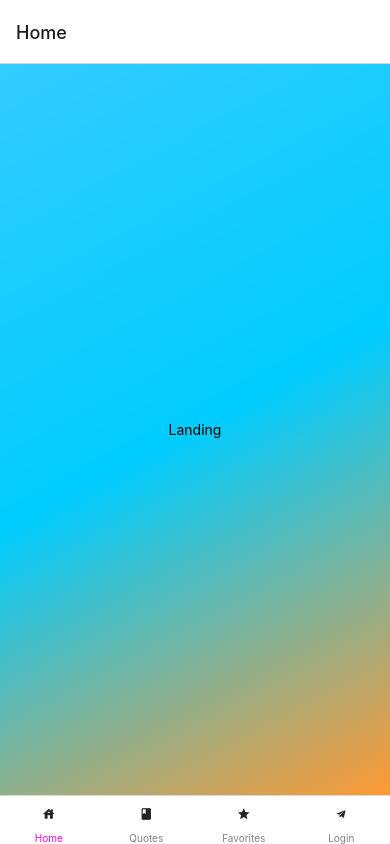
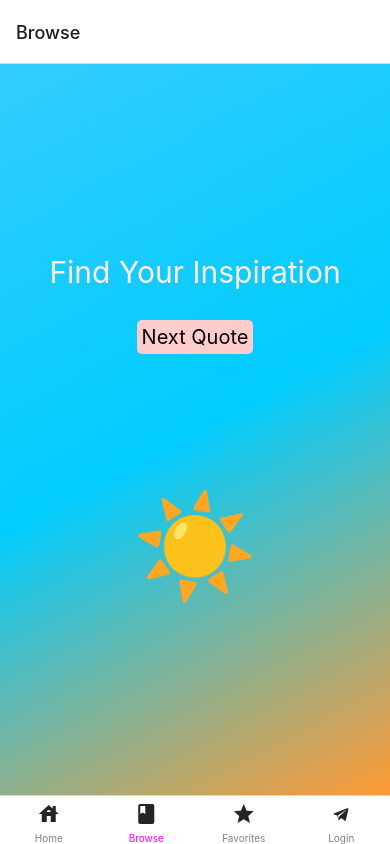
Before and after one commit to cassichan/inspirational-quote-mobile-ts, a React Native app: screen /Browse in a window 390 px wide. Built offline with nearby package versions, Linux system fonts and the light colour scheme; no server answers.

Commit message:
removed unused code and renamed tab

```diff
--- a/App.tsx
+++ b/App.tsx
@@ -1,5 +1,4 @@
 import * as React from "react";
-// import { StatusBar } from "expo-status-bar";
 import { createBottomTabNavigator } from "@react-navigation/bottom-tabs";
 import { NavigationContainer } from "@react-navigation/native";
 import { Icon } from "react-native-elements";
@@ -24,21 +23,21 @@ export default function App() {
             name="Home"
             component={Landing}
             options={() => {
-              return { tabBarIcon: () => <Icon name="house" size="20" /> };
+              return { tabBarIcon: () => <Icon name="house" tvParallaxProperties={undefined} /> };
             }}
           />
           <Tab.Screen
-            name="Quotes"
+            name="Browse"
             component={QuotePage}
             options={() => {
-              return { tabBarIcon: () => <Icon name="book" size="20" /> };
+              return { tabBarIcon: () => <Icon name="book" tvParallaxProperties={undefined} /> };
             }}
           />
           <Tab.Screen
             name="Favorites"
             component={QuotePage}
             options={() => {
-              return { tabBarIcon: () => <Icon name="star" size="20" /> };
+              return { tabBarIcon: () => <Icon name="star" tvParallaxProperties={undefined} /> };
             }}
           />
           <Tab.Screen
@@ -47,7 +46,7 @@ export default function App() {
             options={() => {
               return {
                 tabBarIcon: () => (
-                  <Icon name="sc-telegram" type="evilicon" size="20" />
+                  <Icon name="sc-telegram" type="evilicon" tvParallaxProperties={undefined} />
                 ),
               };
             }}
--- a/screens/QuotePage.tsx
+++ b/screens/QuotePage.tsx
@@ -1,7 +1,6 @@
 import { useState, useEffect } from "react";
 import { Text } from "react-native";
 import { LinearGradient } from "expo-linear-gradient";
-// import { StatusBar } from "expo-status-bar";
 import { Quote } from "../models/quote";
 import QuoteCard from "../components/QuoteCard";
 import { styles } from "../styles.js";
@@ -55,7 +54,6 @@ export default function QuotePage() {
       ) : null}
 
       <Text style={styles.sun}>☀️</Text>
-      {/* <StatusBar style="auto" /> */}
     </LinearGradient>
   );
 }
```
